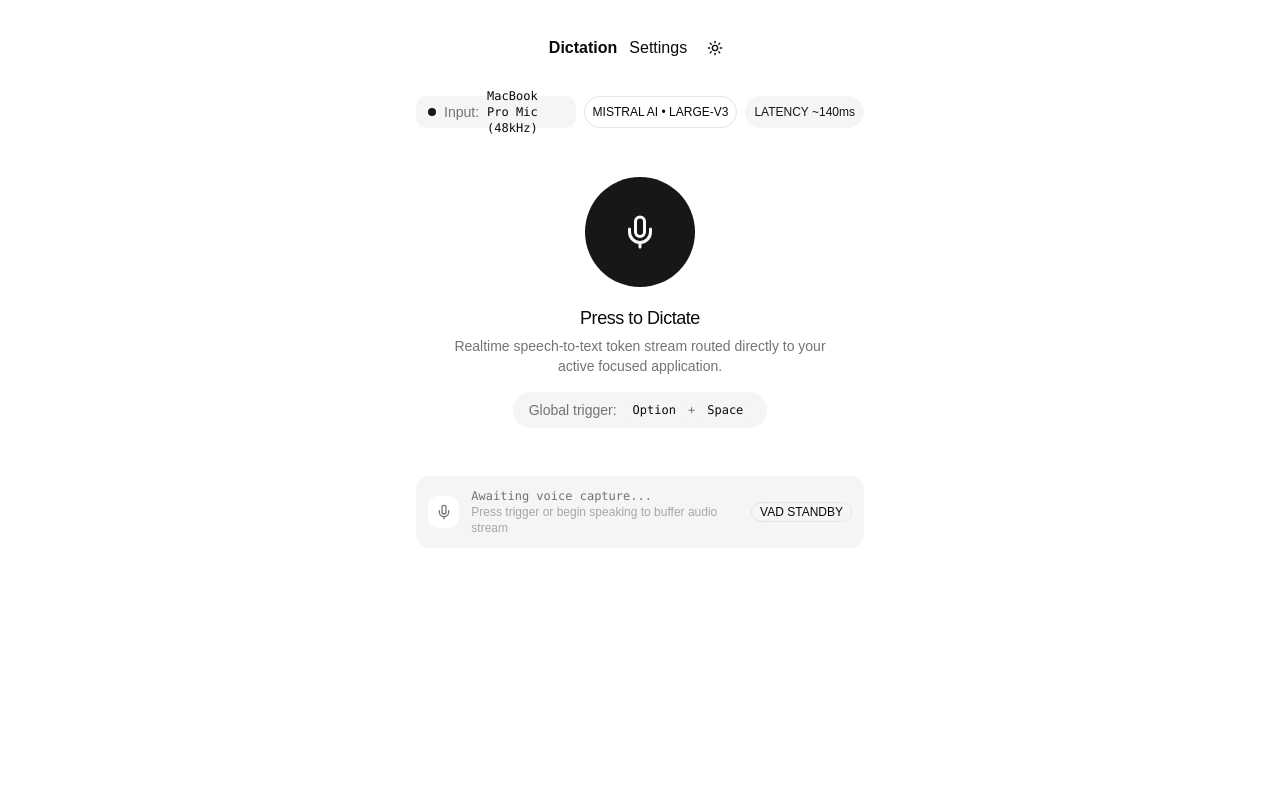
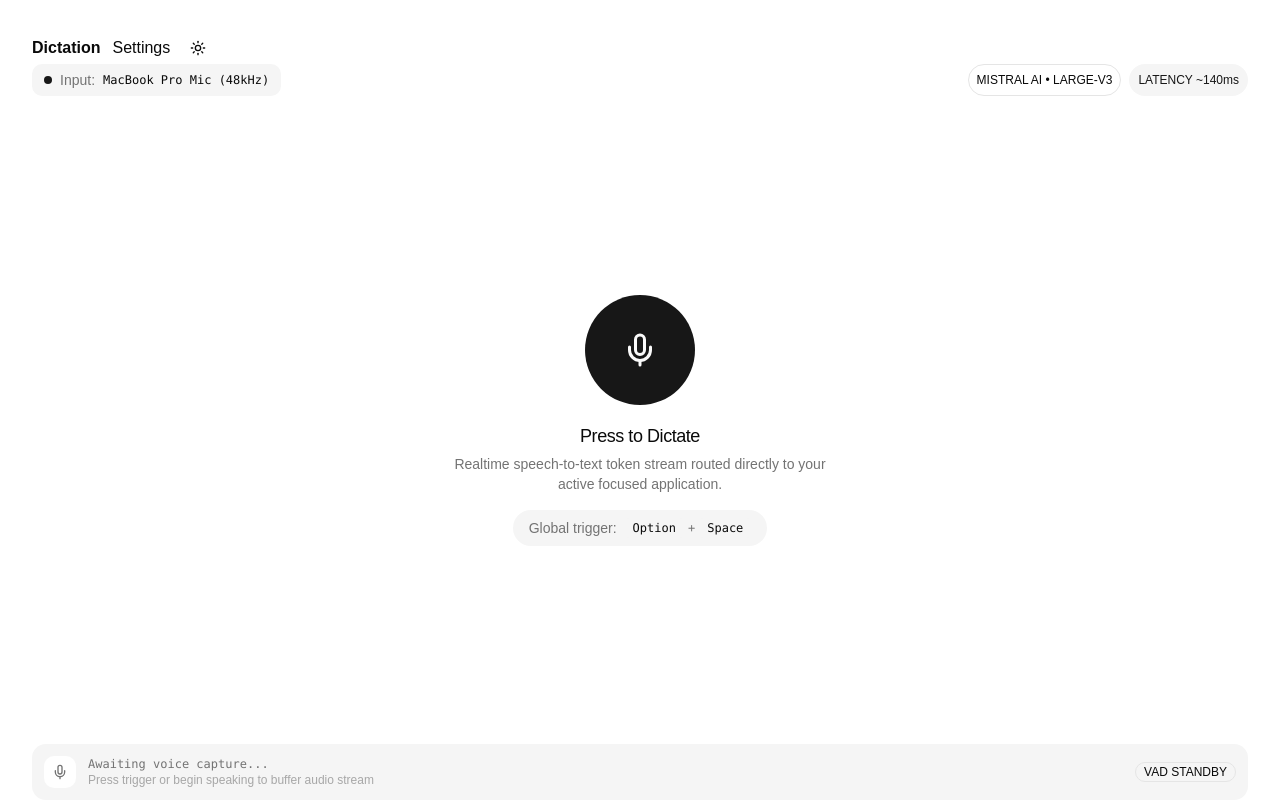
Before and after one commit to mikaelbalin/speech-transcription, a React (Vite) app: page / in a window 1280 px wide. Built offline with nearby package versions, Linux system fonts and the light colour scheme.

Commit message:
Refactor dictation layout for full-width header/footer

```diff
--- a/src/components/dictation/dictation-error.tsx
+++ b/src/components/dictation/dictation-error.tsx
@@ -30,7 +30,7 @@ function ErrorHeader({ error }: { error: DictationErrorInfo }) {
 
 function ErrorBody() {
   return (
-    <Card className="my-auto">
+    <Card className="w-full">
       <CardHeader>
         <CardTitle>Troubleshooting Steps</CardTitle>
       </CardHeader>
--- a/src/components/dictation/dictation-layout.tsx
+++ b/src/components/dictation/dictation-layout.tsx
@@ -12,7 +12,7 @@ export function DictationHeader({
   return (
     <header
       className={cn(
-        "flex shrink-0 items-center justify-between gap-2",
+        "flex shrink-0 items-center justify-between gap-2 px-8",
         className,
       )}
       {...props}
@@ -24,16 +24,17 @@ export function DictationHeader({
  * Middle section of the dictation layout. This is the flexible region: it
  * grows to fill available space so the footer stays pinned to the bottom of
  * the screen regardless of how tall the content is.
+ *
+ * The content inside the body is kept to a centered, readable column
+ * (`max-w-md mx-auto w-full`), while the header and footer above/below span
+ * the full width of the screen.
  */
 export function DictationBody({
   className,
   ...props
 }: HTMLAttributes<HTMLElement>) {
   return (
-    <section
-      className={cn("flex min-h-0 flex-1 flex-col", className)}
-      {...props}
-    />
+    <section className={cn("flex flex-1 flex-col", className)} {...props} />
   );
 }
 
@@ -48,7 +49,7 @@ export function DictationFooter({
   return (
     <footer
       className={cn(
-        "flex shrink-0 items-center justify-between gap-2",
+        "flex shrink-0 items-center justify-between gap-2 px-8",
         className,
       )}
       {...props}
@@ -80,11 +81,15 @@ export function DictationLayout({
 } & HTMLAttributes<HTMLElement>) {
   return (
     <div
-      className={cn("flex h-full w-full max-w-md flex-col gap-4", className)}
+      className={cn("flex h-full w-full flex-1 flex-col gap-4", className)}
       {...props}
     >
       {header ? <DictationHeader>{header}</DictationHeader> : null}
-      <DictationBody>{children}</DictationBody>
+      <DictationBody>
+        <div className="mx-auto flex w-full max-w-md flex-1 flex-col justify-center">
+          {children}
+        </div>
+      </DictationBody>
       {footer ? <DictationFooter>{footer}</DictationFooter> : null}
     </div>
   );
--- a/src/components/dictation/dictation-recording.tsx
+++ b/src/components/dictation/dictation-recording.tsx
@@ -31,7 +31,7 @@ function RecordingHeader() {
 
 function RecordingBody({ liveText }: { liveText: string }) {
   return (
-    <Card className="flex flex-1 flex-col">
+    <Card className="flex w-full flex-col">
       <CardHeader className="flex-row items-center justify-between border-b">
         <div className="flex items-center gap-2">
           <span className="h-2 w-2 animate-pulse rounded-full bg-primary" />
--- a/src/routes/__root.tsx
+++ b/src/routes/__root.tsx
@@ -27,8 +27,8 @@ export const Route = createRootRouteWithContext<RouterContext>()({
 
 function RootLayout() {
   return (
-    <main className="flex min-h-screen flex-col items-center gap-8 p-8">
-      <nav className="flex items-center gap-3">
+    <main className="flex min-h-dvh flex-col">
+      <nav className="flex items-center gap-3 p-8 pb-0">
         <Link
           to="/"
           preload="intent"
@@ -46,7 +46,9 @@ function RootLayout() {
         </Link>
         <ModeToggle />
       </nav>
-      <Outlet />
+      <div className="flex min-h-0 flex-1 flex-col">
+        <Outlet />
+      </div>
       <TanStackRouterDevtools />
     </main>
   );
```
